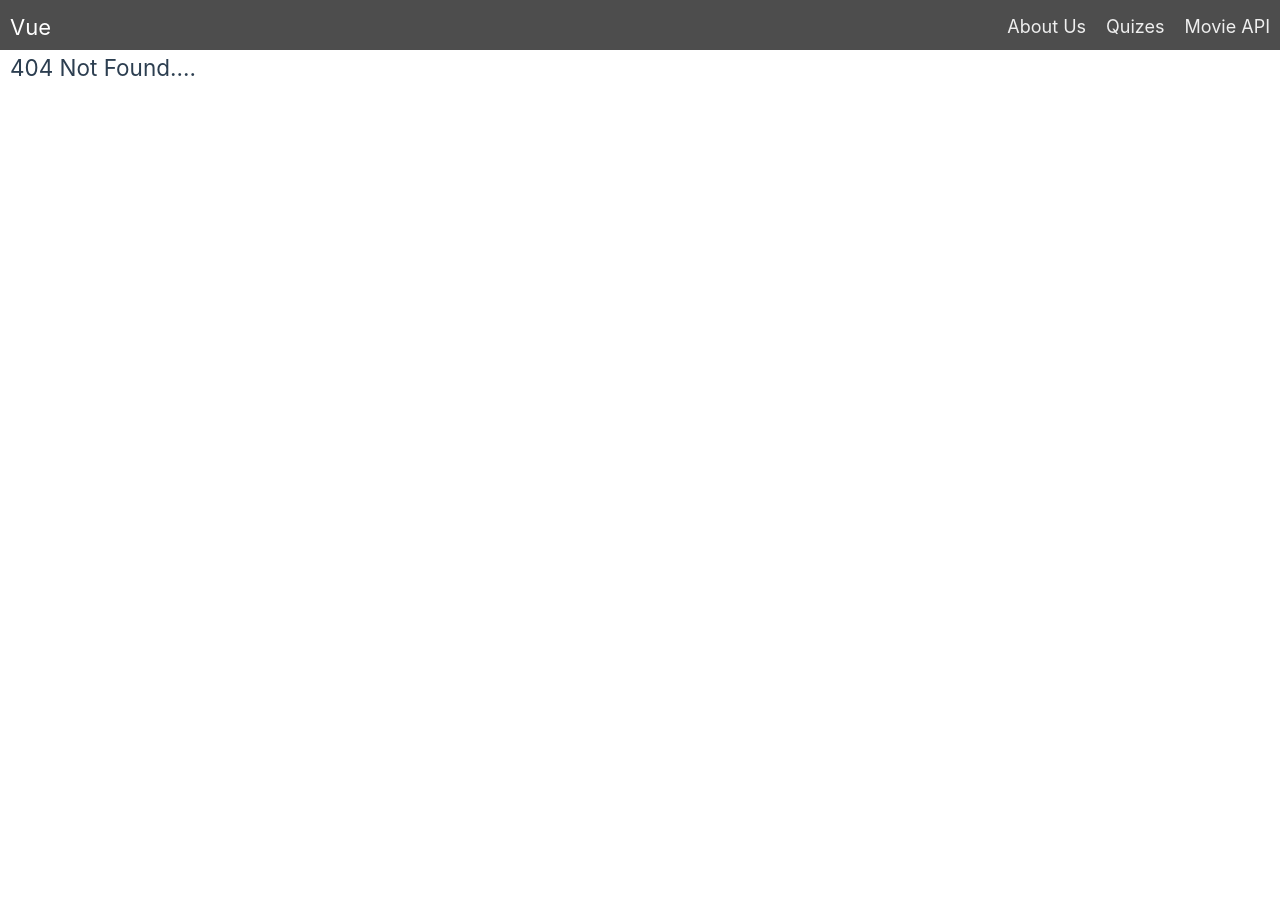
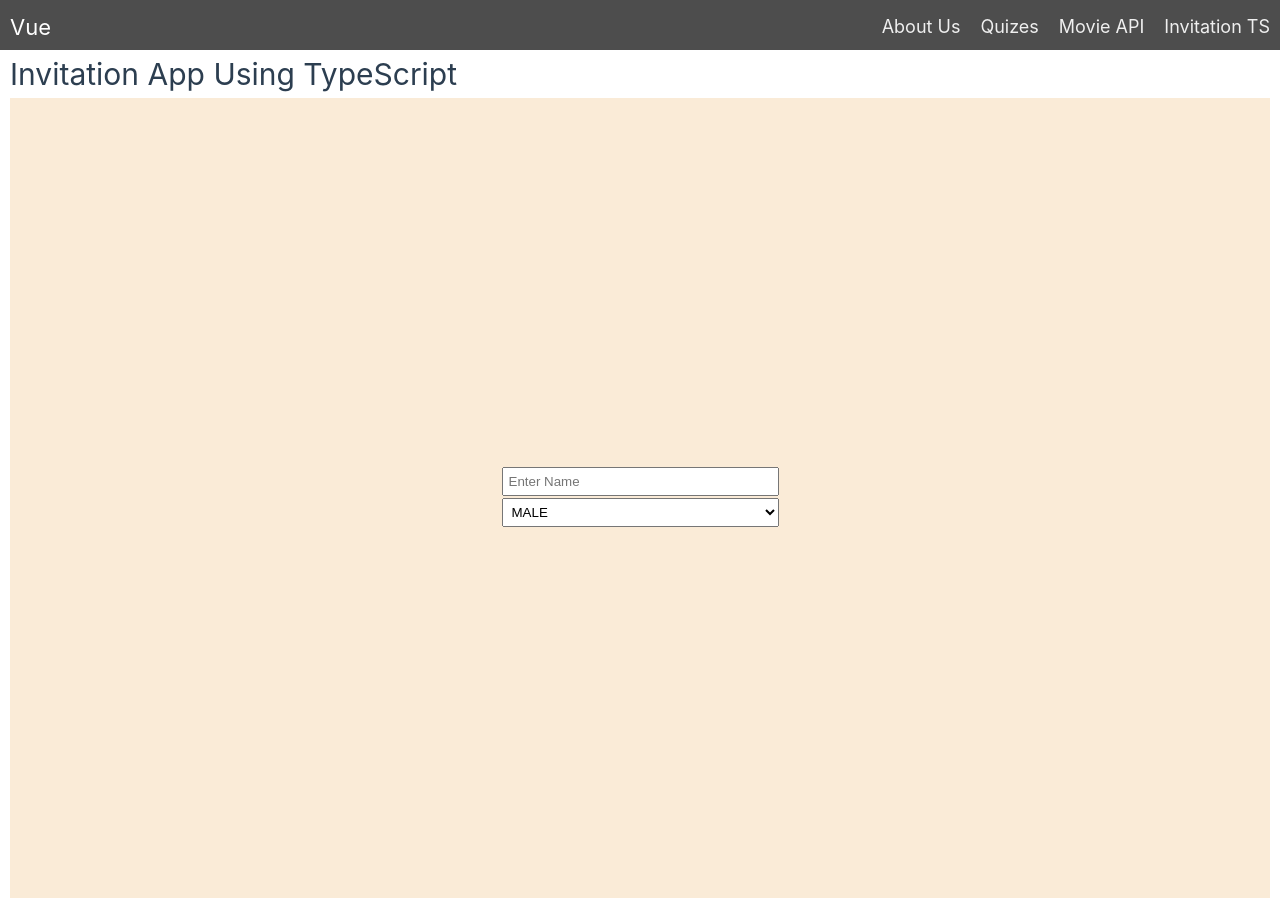
Before and after one commit to isalman-developer/vue-project, a Vue app: page /invitation in a window 1280 px wide. Before the commit this address had no page. Before the commit the page ends 800 px from the top, so only its background shows below. Built offline with nearby package versions, Linux system fonts and the light colour scheme.

Commit message:
the final push

```diff
--- a/src/components/common/NavBar.vue
+++ b/src/components/common/NavBar.vue
@@ -27,6 +27,7 @@ const HomePage = () => {
             <RouterLink to="/about">About Us</RouterLink>
             <RouterLink to="/quizes">Quizes</RouterLink>
             <RouterLink to="/movies/api">Movie API</RouterLink>
+            <RouterLink to="/invitation">Invitation TS</RouterLink>
         </div>
     </div>
 </template>
--- /dev/null
+++ b/src/components/invitation/InviteeCard.vue
@@ -0,0 +1,33 @@
+<script setup lang="ts">
+import { defineProps } from "vue";
+
+enum GENDER {
+    MALE,
+    FEMALE
+}
+// using typescript you can define props this way, and we havent defined single attribute props. we just add the annotation of the type we want to acccept.
+defineProps<{
+    invitee: {
+        id: number,
+        name: string,
+        gender: GENDER,
+    }
+}>()
+
+</script>
+
+<template>
+    <div :style="{ backgroundColor: invitee.gender === GENDER.MALE ? 'brown' : 'pink' }">
+        {{ invitee.name }}
+    </div>
+</template>
+
+<style scoped>
+div {
+    border-radius: 5px;
+    margin-top: 5px;
+    text-align: center;
+    padding: 3px;
+    color: white;
+}
+</style>
--- a/src/router/index.js
+++ b/src/router/index.js
@@ -64,6 +64,16 @@ const router = createRouter({
       path: '/pinia',
       name: 'pinia',
       component: () => import('../../src/views/pinia/PiniaView.vue')
+    },
+    {
+      path: '/typescript',
+      name: 'typescript',
+      component: () => import('../../src/views/typescript/TypescriptView.vue')
+    },
+    {
+      path: '/invitation',
+      name: 'invitation',
+      component: () => import('../../src/views/invitation/InvitationView.vue')
     }
   ],
 });
--- /dev/null
+++ b/src/typeScript/types.ts
@@ -0,0 +1,12 @@
+enum GENDER{
+    MALE,
+    FEMALE
+}
+
+interface Invitees{
+    id:number,
+    name:string,
+    gender:GENDER
+}
+
+export {GENDER, type Invitees}
--- a/src/views/HomeView.vue
+++ b/src/views/HomeView.vue
@@ -27,6 +27,9 @@ import { RouterLink } from 'vue-router';
       <li>
         <RouterLink to="/pinia">Pinia</RouterLink>
       </li>
+      <li>
+        <RouterLink to="/typescript">Type Script</RouterLink>
+      </li>
     </ol>
   </main>
 </template>
--- /dev/null
+++ b/src/views/invitation/InvitationView.vue
@@ -0,0 +1,59 @@
+<script setup lang="ts">
+import { ref } from "vue";
+import InviteeCard from "../../components/invitation/InviteeCard.vue";
+import {GENDER, Invitees} from '../../typeScript/types'
+
+const name = ref<string>("");
+const gender = ref<GENDER>(GENDER.MALE);
+const invitees = ref<Invitees[]>([]);
+
+const addInvitee = () => {
+    if (name.value) {
+        invitees.value.push({
+            id: Math.floor(Math.random() * 100000),
+            name: name.value,
+            gender: gender.value
+        })
+        name.value = ""
+        gender.value = GENDER.MALE
+    }
+}
+
+</script>
+
+<template>
+    <div>
+        <h1>Invitation App Using TypeScript</h1>
+    </div>
+    <main>
+        <div class="input-container">
+            <input type="text" placeholder="Enter Name" v-model="name" @keypress.enter="addInvitee">
+            <select v-model="gender">
+                <option :value="GENDER.MALE">MALE</option>
+                <option :value="GENDER.FEMALE">FEMALE</option>
+            </select>
+            <div class="cards-container">
+                <InviteeCard v-for="invitee in invitees" :key="invitee.id" :invitee="invitee" />
+                <!-- we are passing whole object as props because in InviteeCard we have define props this way -->
+            </div>
+        </div>
+    </main>
+</template>
+
+<style scoped>
+main {
+    height: 100vh;
+    display: flex;
+    justify-content: center;
+    align-items: center;
+    background-color: antiquewhite;
+}
+
+input,
+select {
+
+    width: 100%;
+    padding: 5px;
+    margin-bottom: 2px;
+}
+</style>
--- /dev/null
+++ b/src/views/typescript/TypescriptView.vue
@@ -0,0 +1,98 @@
+<script setup lang="ts">
+import { ref } from "vue";
+const number = ref(0);
+
+// using TS, declaring variable and then re assigning the values will throw warning.
+let name = "Azan";
+let age = 5;
+let occupation = "Student";
+occupation = false;
+
+// we can add annotation to each of the variable so that we will know which values to be assigned
+let name2: string = "Ahmad";
+let age2: number = 5;
+let occupation2: boolean = true;
+
+//===================================== array notation starts ==============================================================
+// array annotation, will only take NUMBER, down we pass the string which throws warning
+let arrayOf: number[] = [];
+arrayOf.push(10);
+arrayOf.push("Talha"); //this array only stores numbers
+
+// array notaion, will take string, number and boolean, when we push the data it won't throw warnings
+let mixArray: (string | number | boolean | [])[] = [];
+mixArray.push("Azan");
+mixArray.push(true);
+mixArray.push(30);
+mixArray.push([]);
+mixArray.push([1, 2]);
+//===================================== array notation ends ==============================================================
+// ============================================object annotation starts==========================================================
+const person: {
+    name: string,
+    age: number,
+    skill?: string, // skill will either be undefined or string
+} = {
+    name: "Salman",
+    age: 25,
+}
+
+//can assign or edit values but according to annotated types
+person.age = 27;
+person.skill = "Web";
+
+//can add new data but will get the error as they are not defined while we define the person object
+person.occupation = "Job";
+
+
+// another way to add annotation using interface and enum
+enum GENDER {
+    MALE,
+    FEMALE
+}
+
+interface personAnnotation {
+    name : string,
+    age : number,
+    gender : GENDER,
+    adult : boolean
+}
+const person1 : personAnnotation = {
+    name : "Ahmad",
+    age : 2,
+    adult : false,
+    gender : GENDER.MALE
+}
+// ============================================object annotation ends==========================================================
+</script>
+
+<template>
+    <div>
+        <h1>Type Script</h1>
+        <p>
+            it allows you specifying the types of data being passed around within the code, and has the ability to report
+            errors when the types don't match.
+        </p>
+
+        <h3 style="margin: 10px 0px; font-style: italic !important; font-weight: bold;">
+            it only thorws error in IDE, but the code will work.
+        </h3>
+
+        <div style="margin: 20px 0px;">
+            When you declare a state as string and later you assign integer to it, then you will note a warning in editor
+            explaining something related to type.
+        </div>
+
+        <p>
+            Kindly enter number 100
+        </p>
+
+        <input type="number" v-model="number">
+
+        <p v-if="number === 100">
+            You have enter the correct number.
+        </p>
+
+        <h1>Check Code For Full Explaination.</h1>
+    </div>
+</template>
```
